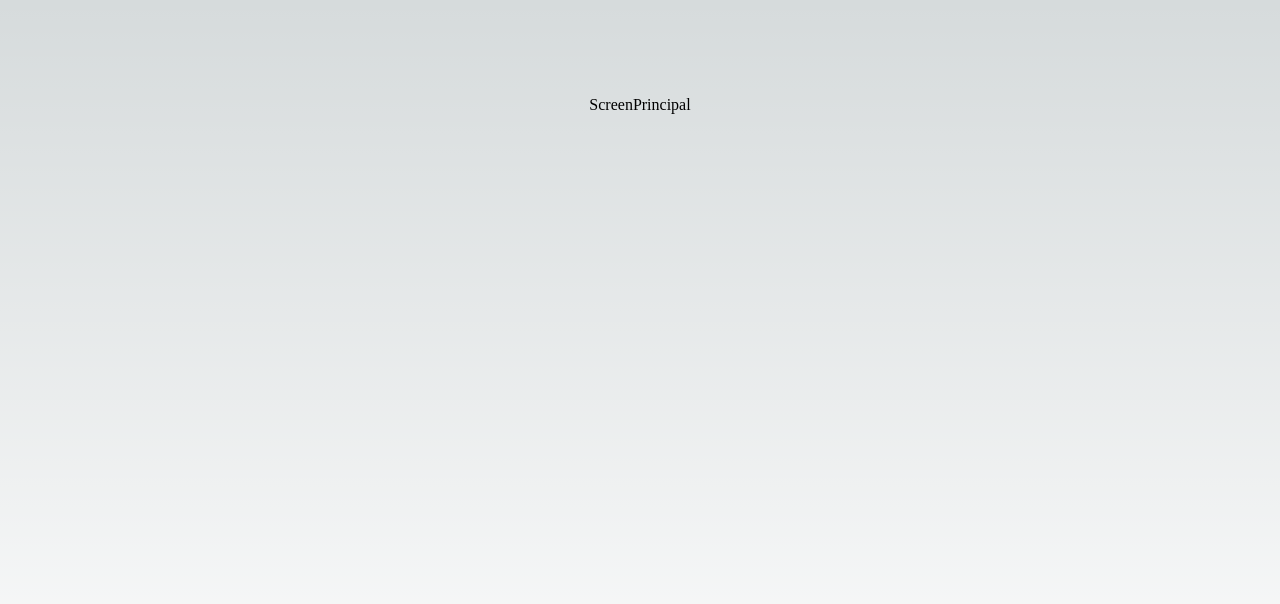
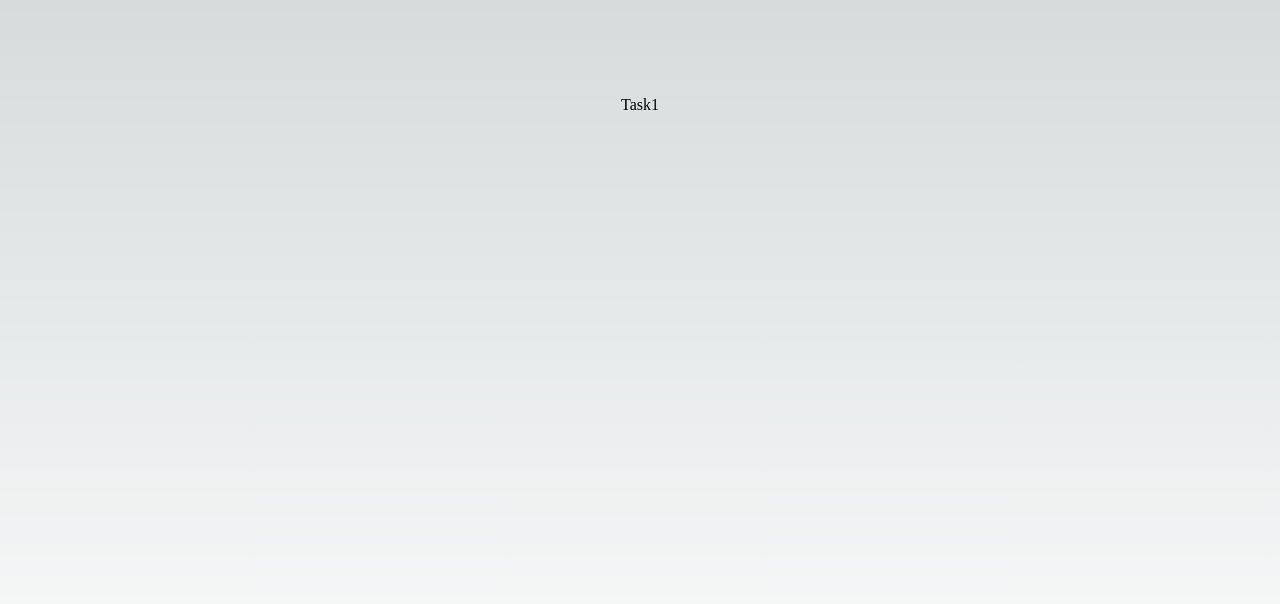
Before and after one commit to Aluonam/pt_301223, a Next.js app: page / in a window 1280 px wide. Shown: the top 604 px of the page. Built offline with nearby package versions, Linux system fonts and the light colour scheme.

Commit message:
feat: component Task1

```diff
--- a/ScreenPrincipal.jsx
+++ b/ScreenPrincipal.jsx
@@ -1,8 +1,11 @@
 import React from 'react'
+import Task1 from './components/Task1'
 
 const ScreenPrincipal = () => {
   return (
-    <div>ScreenPrincipal</div>
+    <div>
+        <Task1></Task1>
+    </div>
   )
 }
 
--- /dev/null
+++ b/components/Task1.jsx
@@ -0,0 +1,9 @@
+import React from 'react'
+
+const Task1 = () => {
+  return (
+    <div>Task1</div>
+  )
+}
+
+export default Task1
```
